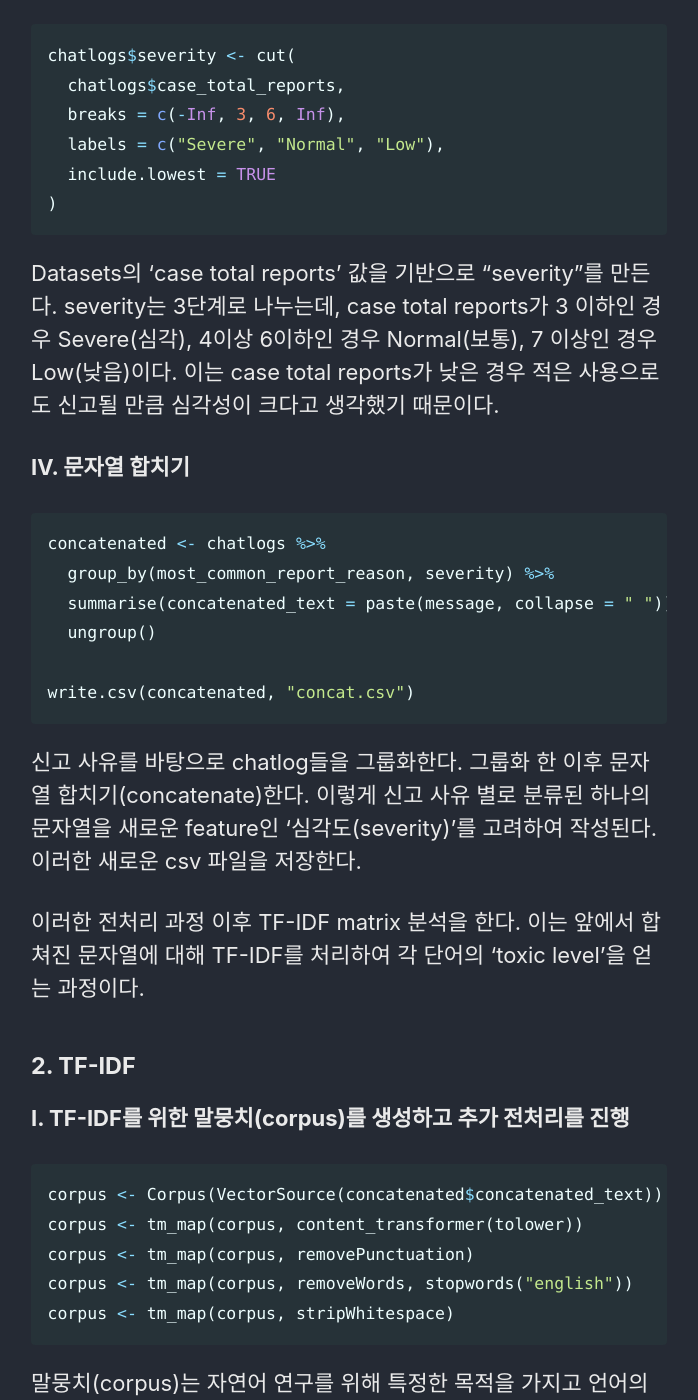
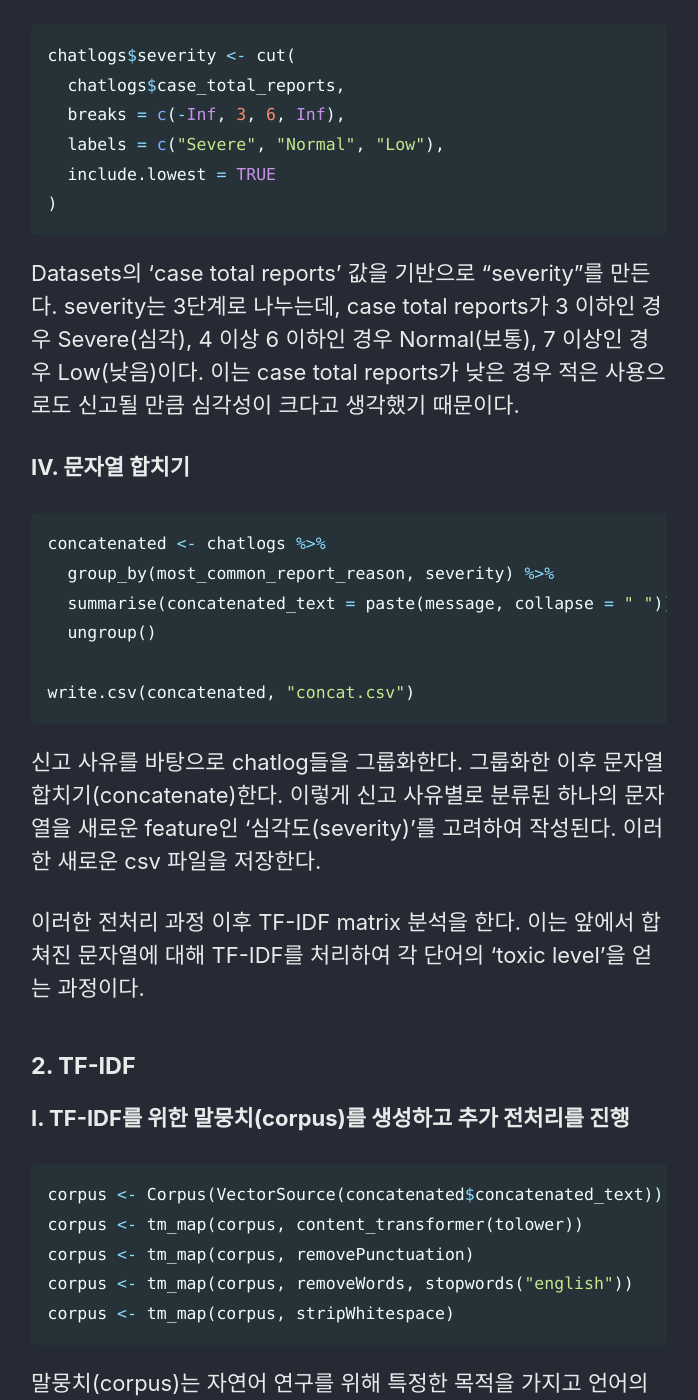
Before and after one commit to KyumKyum/gamechatban.github.io, a Jekyll site: the page built from index.md, in a window 1280 px wide and 1400 px high, scrolled down 8444 px. Shown: the whole window, without its empty margins (291-989 px from the left). Built offline with Jekyll 4.4.1, drawn with Linux system fonts in a browser that asks for light colours; cached includes are drawn as plain includes; our own code applies the rules of GitHub Pages for plain Markdown files; some of the changed text lies outside the part shown.

Commit message:
💫 Feature: Checkpoint

````diff
--- a/index.md
+++ b/index.md
@@ -208,7 +208,7 @@ chatlogs$severity <- cut(
 )
 ```
 
-Datasets의 'case total reports' 값을 기반으로 "severity"를 만든다. severity는 3단계로 나누는데, case total reports가 3 이하인 경우 Severe(심각), 4이상 6이하인 경우 Normal(보통), 7 이상인 경우 Low(낮음)이다. 이는 case total reports가 낮은 경우 적은 사용으로도 신고될 만큼 심각성이 크다고 생각했기 때문이다.
+Datasets의 'case total reports' 값을 기반으로 "severity"를 만든다. severity는 3단계로 나누는데, case total reports가 3 이하인 경우 Severe(심각), 4 이상 6 이하인 경우 Normal(보통), 7 이상인 경우 Low(낮음)이다. 이는 case total reports가 낮은 경우 적은 사용으로도 신고될 만큼 심각성이 크다고 생각했기 때문이다.
 
 **Ⅳ. 문자열 합치기**
 
@@ -221,7 +221,7 @@ concatenated <- chatlogs %>%
 write.csv(concatenated, "concat.csv")
 ```
 
-신고 사유를 바탕으로 chatlog들을 그룹화한다. 그룹화 한 이후 문자열 합치기(concatenate)한다. 이렇게 신고 사유 별로 분류된 하나의 문자열을 새로운 feature인 ‘심각도(severity)’를 고려하여 작성된다. 이러한 새로운 csv 파일을 저장한다.
+신고 사유를 바탕으로 chatlog들을 그룹화한다. 그룹화한 이후 문자열 합치기(concatenate)한다. 이렇게 신고 사유별로 분류된 하나의 문자열을 새로운 feature인 ‘심각도(severity)’를 고려하여 작성된다. 이러한 새로운 csv 파일을 저장한다.
 
 이러한 전처리 과정 이후 TF-IDF matrix 분석을 한다. 이는 앞에서 합쳐진 문자열에 대해 TF-IDF를 처리하여 각 단어의 'toxic level'을 얻는 과정이다.
 
@@ -265,7 +265,7 @@ colnames(tf_idf) <- tf_idf_col_name
 tf_idf <- round((tf_idf * 1000), 2)
 ```
 
-Toxic level을 얻기 위해 값을 보정하고 반올림한다.
+toxic level을 얻기 위해 값을 보정하고 반올림한다.
 
 **Ⅴ. 새로운 데이터 프레임으로 변환**
 
````
Also changed, not shown: other parts of index.md (+3 -3 lines).
